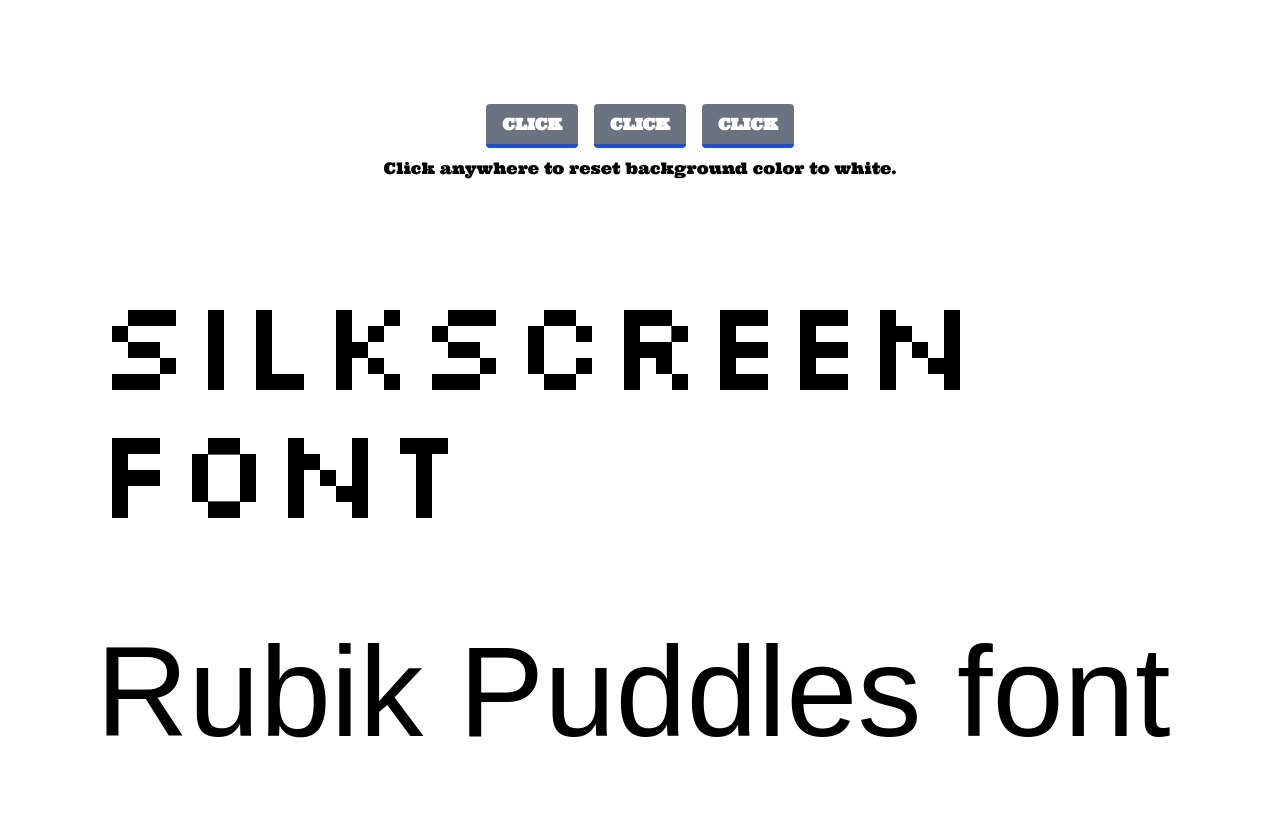
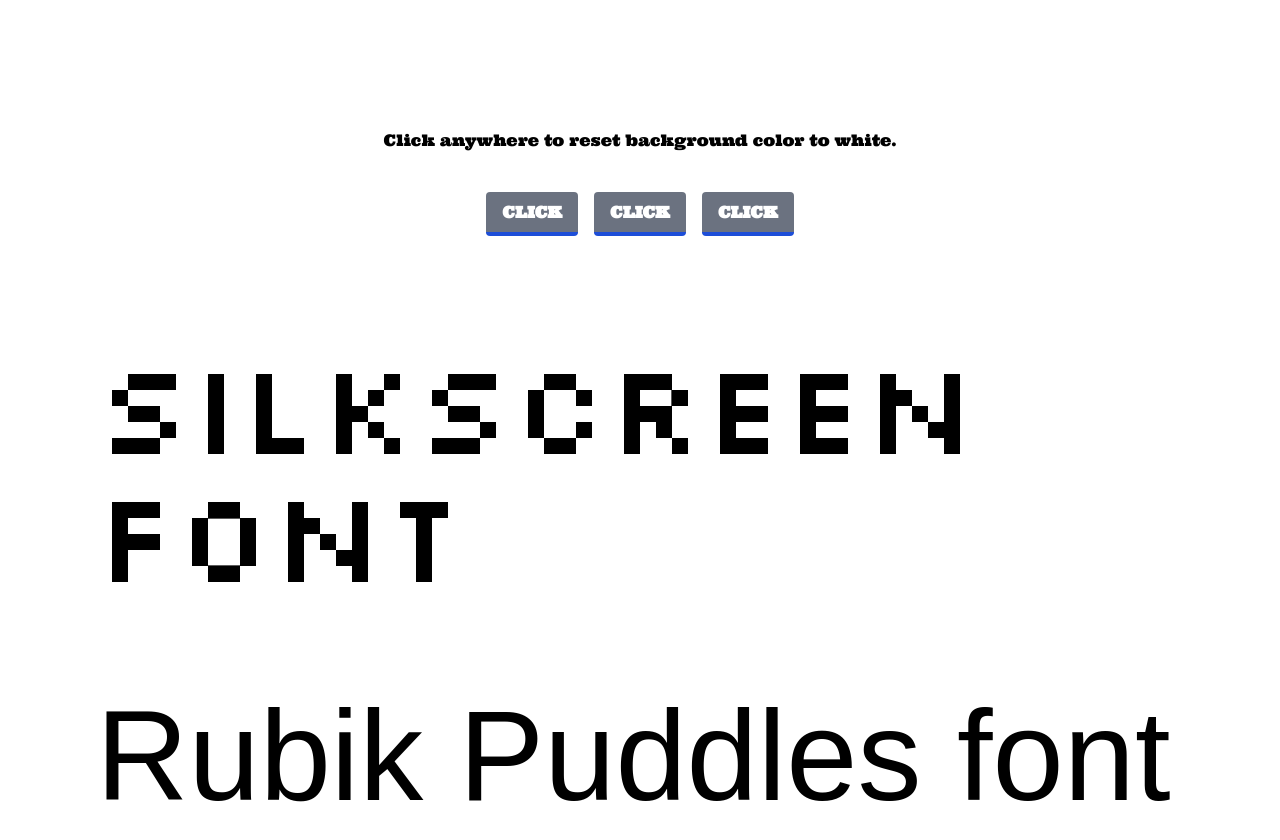
Before and after one commit to samuelaparker/react-play, a Next.js app: page / in a window 1280 px wide. Shown: the top 840 px of the page. Built offline with nearby package versions, Linux system fonts and the light colour scheme; a web font is replaced by a local one.

Commit message:
put instruction text above buttons

```diff
--- a/app/page.tsx
+++ b/app/page.tsx
@@ -31,6 +31,9 @@
       className={`flex min-h-screen flex-col items-center p-24`}
       style={{ backgroundColor: bgColorState }}
     >
+      <div style={{ color: textColorState }} className="p-8">
+        Click anywhere to reset background color to white.
+      </div>
       <div>
         <button
           onClick={buttonClick_1}
@@ -51,9 +54,7 @@
           CLICK
         </button>
       </div>
-      <div style={{ color: textColorState }}>
-        Click anywhere to reset background color to white.
-      </div>
+
       <div style={{ color: textColorState }}>
         <div className="mt-24">
           <p className="font-silkscreen text-9xl">Silkscreen font</p>
```
